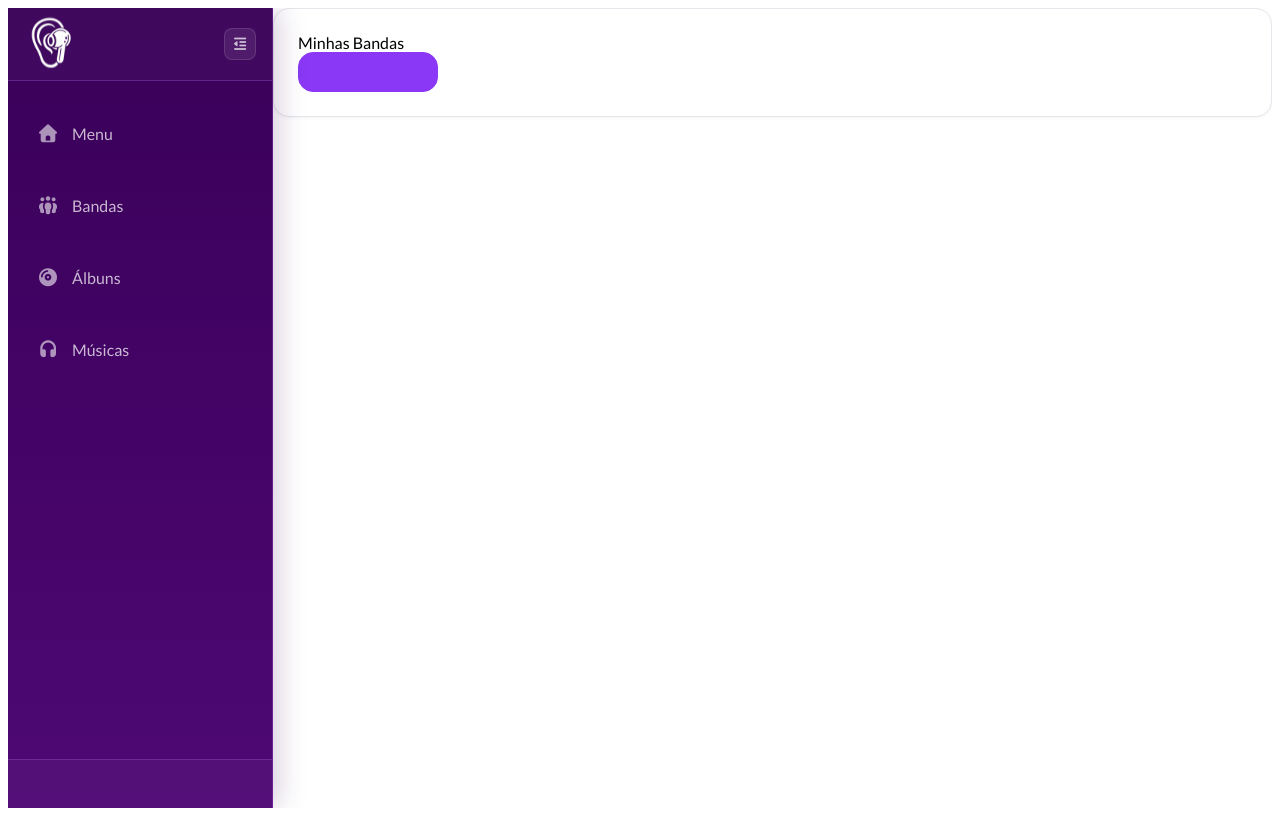
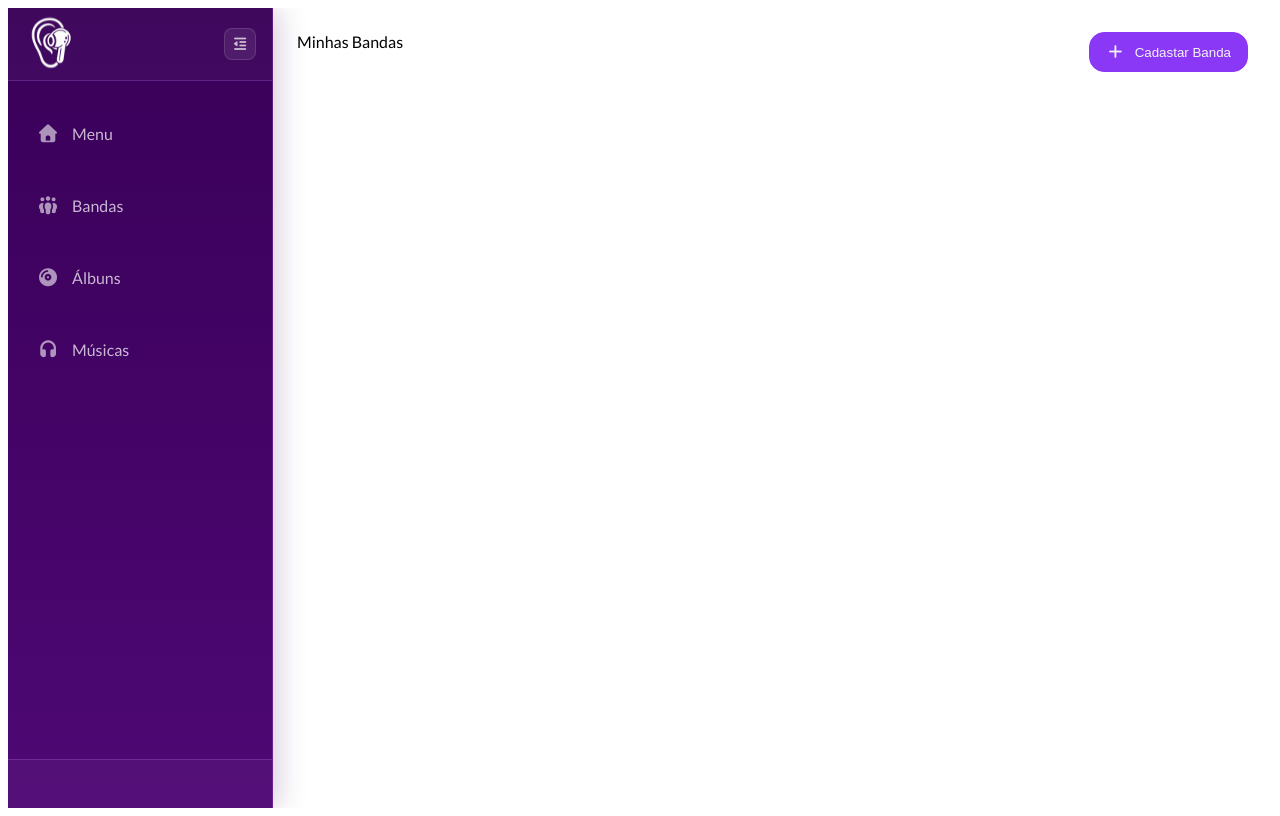
Before and after one commit to brennovsk14/paouvirFrontend, an Angular app: page /menu in a window 1280 px wide. Built offline with nearby package versions, Linux system fonts and the light colour scheme.

Commit message:
Ajuste privateLayout

```diff
--- a/src/app/layouts/private-layout/private-layout.component.scss
+++ b/src/app/layouts/private-layout/private-layout.component.scss
@@ -15,14 +15,14 @@
 
 .renderizarViewContent {
   background-color: #ffffff;
-  border: 1px solid #e4e7eb;
-  border-radius: 16px;
+  //border: 1px solid #e4e7eb;
+  //border-radius: 16px;
   padding: 24px;
   width: 100%;
   box-sizing: border-box;
   align-items: center;
 
-  box-shadow: 0px 1px 3px rgba(16, 24, 40, 0.05);
+  //box-shadow: 0px 1px 3px rgba(16, 24, 40, 0.05);
 }
 
 .content{
--- a/src/app/views/menu-view/menu-view.component.html
+++ b/src/app/views/menu-view/menu-view.component.html
@@ -1,7 +1,11 @@
 <div class="bandas">
   <div class="headerBandas">
     <span>Minhas Bandas</span>
-    <app-button></app-button>
+    <app-button
+      prefixIcon="fa fa-plus"
+      variant = "primary"
+      label= "Cadastar Banda"
+    ></app-button>
   </div>
 
   <div class="cardBandas">
--- a/src/app/views/menu-view/menu-view.component.scss
+++ b/src/app/views/menu-view/menu-view.component.scss
@@ -1,5 +1,8 @@
 .bandas{
   align-items: center;
+}
+
+.headerBandas{
   display: flex;
   flex-direction: row;
   justify-content: space-between;
```
